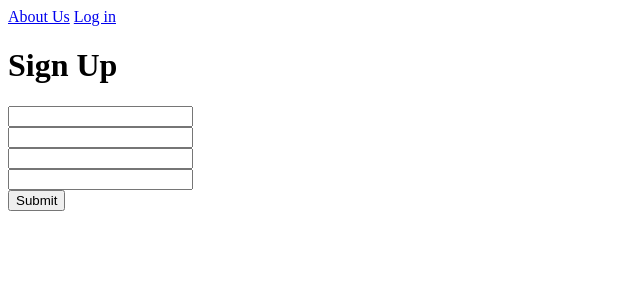
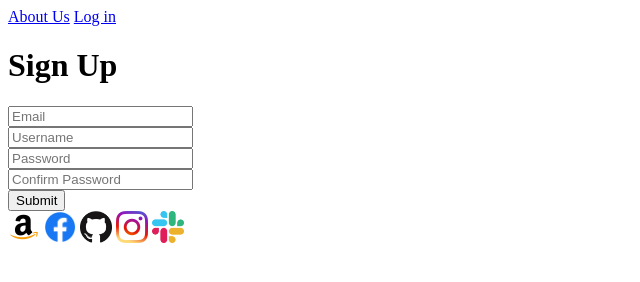
Before and after one commit to chriseley/staticRegisterPage, a plain HTML site: page index.html in a window 1280 px wide. Shown: the whole page, without its empty margins (0-640 px from the left). Drawn offline with Linux system fonts and the light colour scheme.

Commit message:
added logos

```diff
--- a/index.html
+++ b/index.html
@@ -15,23 +15,27 @@
     <h1>Sign Up</h1>
     <form>
         <div>
-        <input type="email" />
+        <input type="email" placeholder="Email" name="email" required />
         </div>
         <div>
-        <input type="text" />
+        <input type="text" placeholder="Username" name="username" required />
         </div>
         <div>
-        <input type="password" />
+        <input type="password" placeholder="Password" name="password" required />
         </div>
         <div>
-        <input type="password" />
+        <input type="password" placeholder="Confirm Password" name="confirmPassword" required />
         </div>
         <div>
             <button type="submit">Submit</button>
         </div>
     </form>
     <footer>
-
+        <img src="./assets/amazonLogo.png" alt="Amazon Icon" height="32" width="32">
+        <img src="./assets/facebookLogo.png" alt="Facebook Icon" height="32" width="32">
+        <img src="./assets/gitlogo.png" alt="GitHub Icon" height="32" width="32">
+        <img src="./assets/instaLogo.png" alt="Instagram Icon" height="32" width="32">
+        <img src="./assets/slackLogo.png" alt="Slack Icon" height="32" width="32">
     </footer>
 </div>
 </body>
```
Also changed, not shown: assets/amazonLogo.png (added), assets/facebookLogo.png (added), assets/gitlogo.png (added), assets/instaLogo.png (added), assets/slackLogo.png (added).
